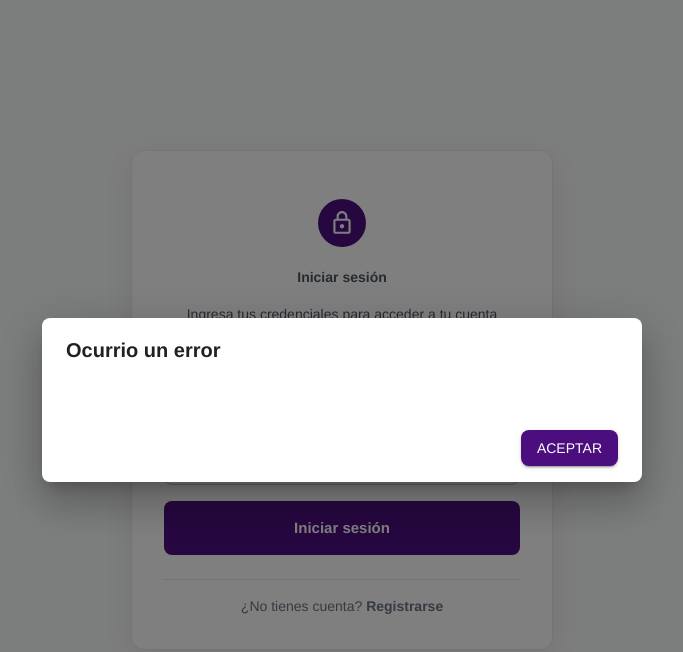
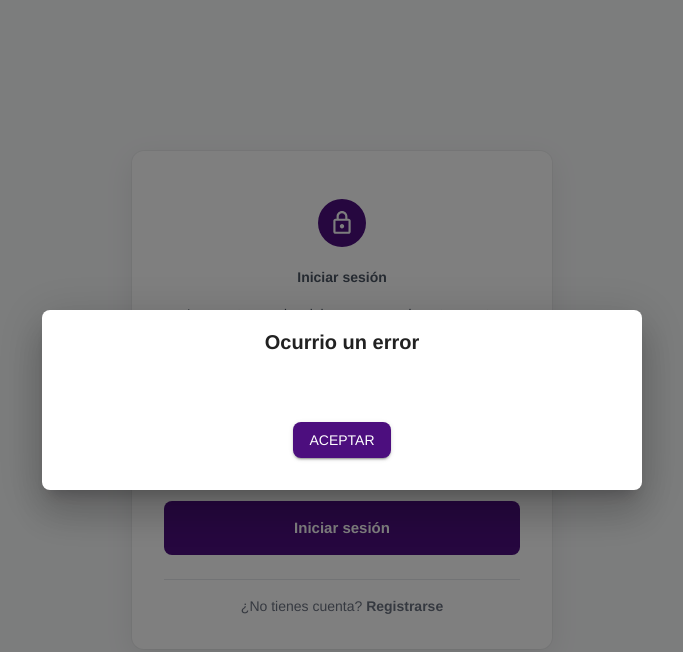
Before and after one commit to Brin29/DevPulseFront, a React (Vite) app: page /sign-in in a window 1280 px wide. Both pictures are taken after typing "name@example.com", "Sample123" into the empty fields and a click on the button "Iniciar sesión". Shown: the top 652 px of the page, without its empty margins (298-981 px from the left). Built offline with nearby package versions, Linux system fonts and the light colour scheme; no server answers.

Commit message:
feauture de mensajes

```diff
--- a/src/components/Modals/Modal.tsx
+++ b/src/components/Modals/Modal.tsx
@@ -31,10 +31,21 @@ export const Modal: React.FC<ModalProps> = ({
 }) => {
   return (
     <Dialog maxWidth={maxWidth} open={open} onClose={onClose} fullWidth>
-      <DialogTitle sx={{ fontWeight: 600 }}>{title}</DialogTitle>
-      <Box>
+      <DialogTitle
+        sx={{
+          fontWeight: 600,
+          display: "flex",
+          alignItems: "center",
+          justifyContent: "center",
+        }}
+      >
+        {title}
+      </DialogTitle>
+      <Box
+        sx={{ flexDirection: "column", display: "flex", alignItems: "center", justifyContent: "center" }}
+      >
         <DialogContent>{children}</DialogContent>
-        <DialogActions sx={{ px: 3, pb: 2 }}>
+        <DialogActions sx={{ mb: 2, px: 3, pb: 2 }}>
           {sendInfo ? (
             <>
               <Button variant="contained" onClick={onClose}>
--- a/src/components/Team/DeleteTeamDialog.tsx
+++ b/src/components/Team/DeleteTeamDialog.tsx
@@ -19,6 +19,7 @@ export const DeleteTeamDialog = () => {
       onSuccess: () => navigate("/teams"),
       onError: (error: ApiResponseError) => {
         setErrorModal(true);
+        setDeleteModal(false);
         setErrorMessage(error?.response?.data?.error);
       },
     });
--- a/src/models/api.model.ts
+++ b/src/models/api.model.ts
@@ -5,7 +5,7 @@ export interface ApiRequest<T = unknown> {
 export interface ApiResponse<T = unknown> {
   // ok: boolean;
   // code: string;
-  // message?: string;
+  message?: string;
   // trace_id?: string;
   data: T;
   // errors?: string[];
--- a/src/services/auth.service.ts
+++ b/src/services/auth.service.ts
@@ -26,7 +26,7 @@ async function authCall<TRes, TReq = object>(
 
     return {
       ...response,
-      message: response.message ?? "Sin mensaje",
+      message: response ?? "Sin mensaje",
     } as ApiResponse<TRes>;
   } catch (error) {
     throw error;
```
